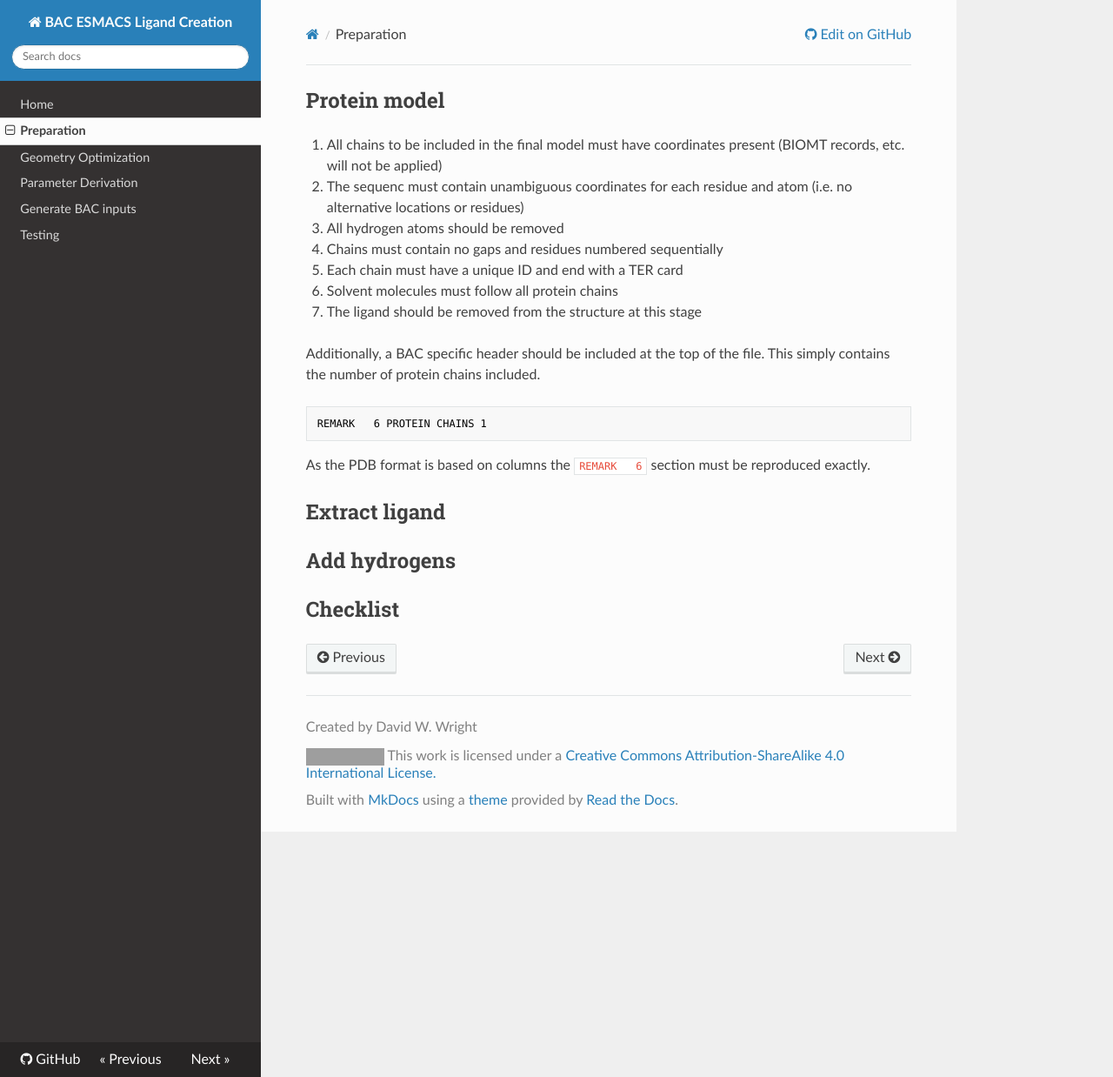
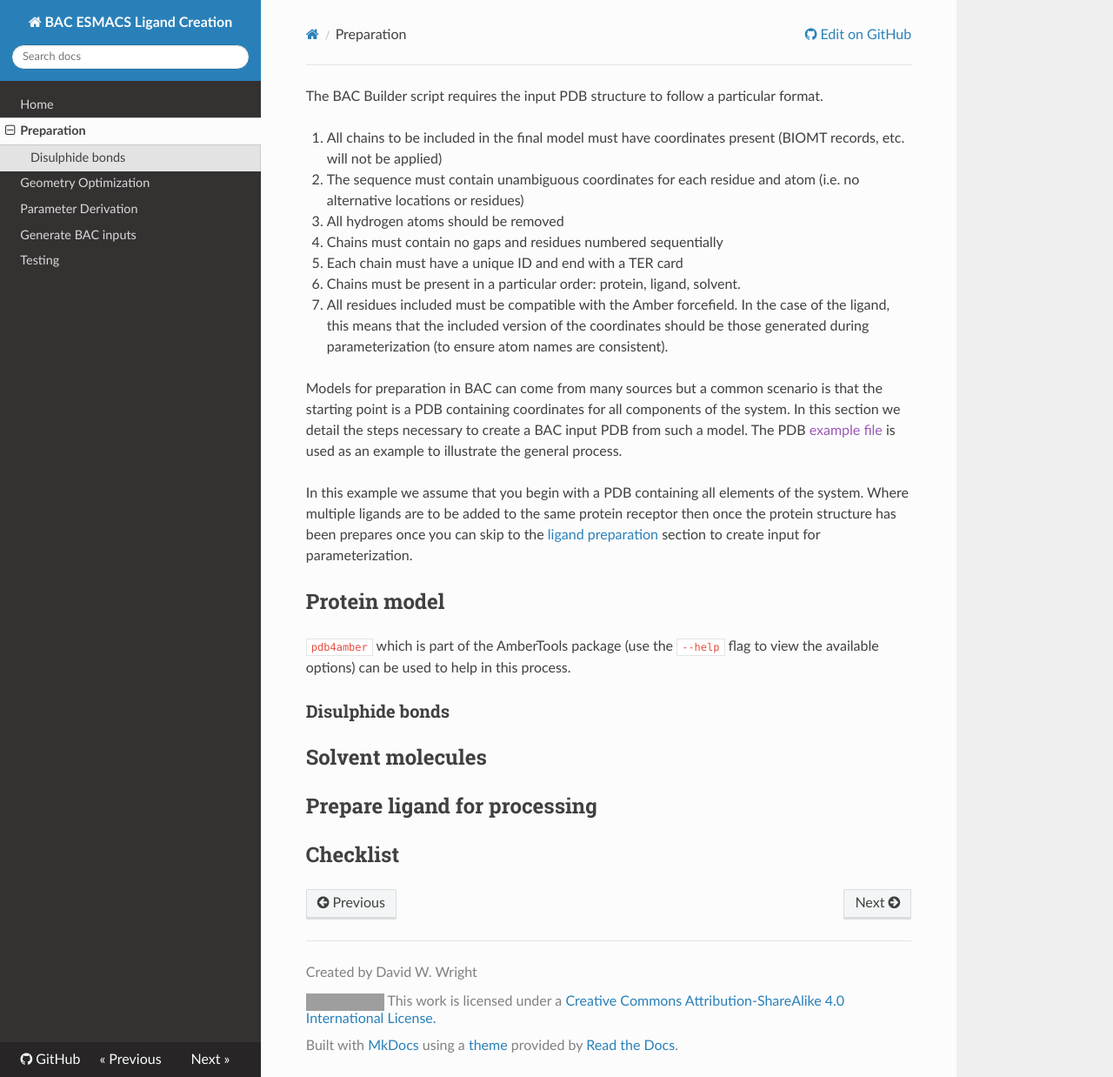
Before and after one commit to UCL-CCS/esmacs-input-creation-docs, an MkDocs documentation site: the page built from docs/preparation.md, in a window 1280 px wide and 1238 px high. Shown: the whole window at 87% size. Built offline with MkDocs 1.6.1, drawn with Linux system fonts in a browser that asks for light colours; nearby versions of some CDN libraries; old or Windows-style settings are respelled for this version of MkDocs; grey boxes are pictures that could not be loaded.

Commit message:
Reorganization of text on how to split PDB

````diff
--- a/docs/preparation.md
+++ b/docs/preparation.md
@@ -1,29 +1,35 @@
+
+The BAC Builder script requires the input PDB structure to follow a particular format.
+
+1. All chains to be included in the final model must have coordinates present (BIOMT records, etc. will not be applied)
+2. The sequence must contain unambiguous coordinates for each residue and atom (i.e. no alternative locations or residues)
+3. All hydrogen atoms should be removed
+3. Chains must contain no gaps and residues numbered sequentially
+4. Each chain must have a unique ID and end with a TER card
+5. Chains must be present in a particular order: protein, ligand, solvent.
+6. All residues included must be compatible with the Amber forcefield. In the case of the ligand, this means that the included version of the coordinates should be those generated during parameterization (to ensure atom names are consistent).
+
+Models for preparation in BAC can come from many sources but a common scenario is that the starting point is a PDB containing coordinates for all components of the system.
+In this section we detail the steps necessary to create a BAC input PDB from such a model.
+The PDB [example file]() is used as an example to illustrate the general process.
+
+In this example we assume that you begin with a PDB containing all elements of the system.
+Where multiple ligands are to be added to the same protein receptor then once the protein structure has been prepares once you can skip to the [ligand preparation](#prepare-ligand) section to create input for parameterization.
 
 ## Protein model
 
 
 
-1. All chains to be included in the final model must have coordinates present (BIOMT records, etc. will not be applied)
-2. The sequenc must contain unambiguous coordinates for each residue and atom (i.e. no alternative locations or residues)
-3. All hydrogen atoms should be removed
-3. Chains must contain no gaps and residues numbered sequentially
-4. Each chain must have a unique ID and end with a TER card
-5. Solvent molecules must follow all protein chains
-6. The ligand should be removed from the structure at this stage
+`pdb4amber` which is part of the AmberTools package (use the `--help` flag to view the available options) can be used to help in this process.
 
-Additionally, a BAC specific header should be included at the top of the file.
-This simply contains the number of protein chains included.
 
-```
-REMARK   6 PROTEIN CHAINS 1
-```
-
-As the PDB format is based on columns the `REMARK   6` section must be reproduced exactly.
-
-## Extract ligand
+### Disulphide bonds
 
 
 
-## Add hydrogens
+## Solvent molecules
+
+## Prepare ligand for processing
+
 
 ## Checklist
````
